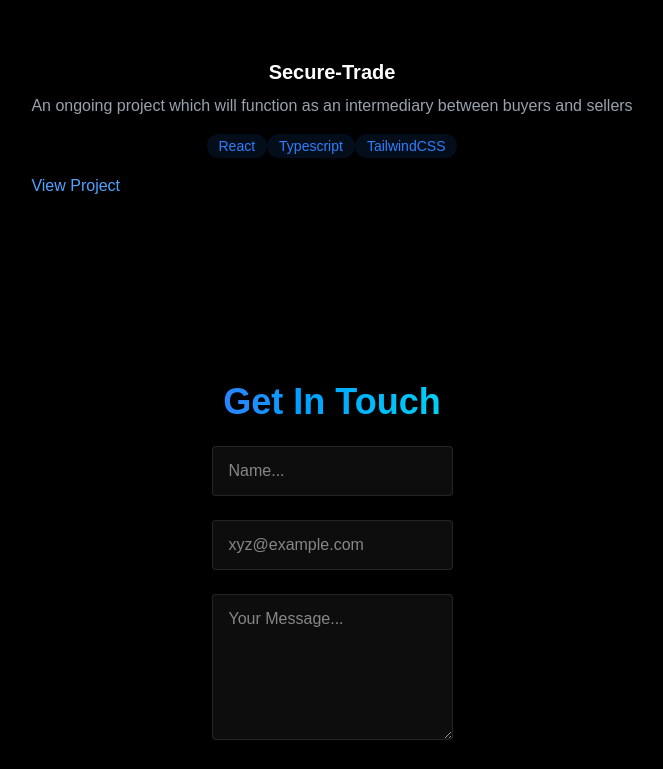
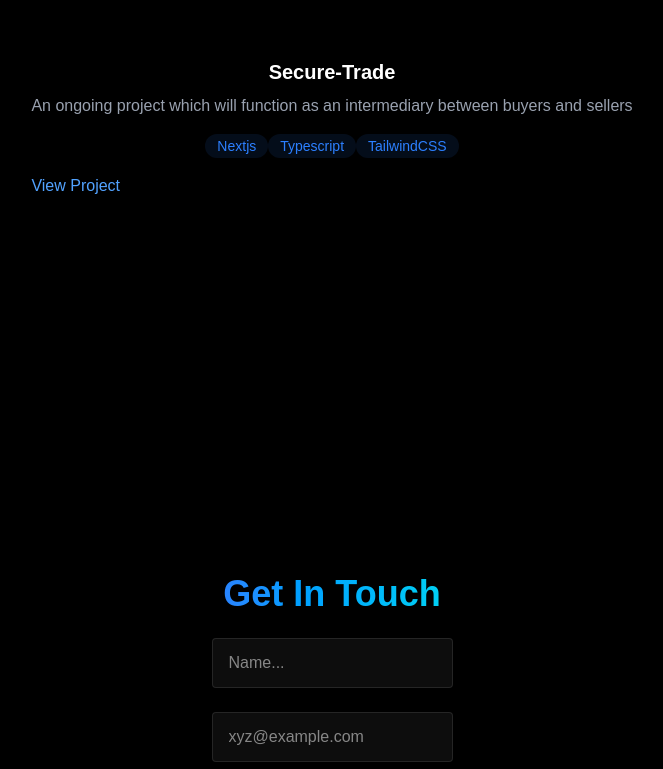
Before and after one commit to renton-hash/New_Portfolio, a React (Vite) app: page / in a window 1280 px wide. Shown: the part 2500-3269 px from the top of the page, without its empty margins (308-971 px from the left). Built offline with nearby package versions, Linux system fonts and the light colour scheme.

Commit message:
Ghen Ghen Pressing

```diff
--- a/index.html
+++ b/index.html
@@ -2,7 +2,6 @@
 <html lang="en">
   <head>
     <meta charset="UTF-8" />
-
     <meta name="viewport" content="width=device-width, initial-scale=1.0" />
     <title>TonyStack</title>
   </head>
--- a/src/Components/Sections/About.jsx
+++ b/src/Components/Sections/About.jsx
@@ -3,6 +3,7 @@
 
     const frontendSkills = [
             "React",
+            "Nextjs",
             "Typescript",
             "TailwindCSS",
             "WordPress",
--- a/src/Components/Sections/Contact.jsx
+++ b/src/Components/Sections/Contact.jsx
@@ -4,7 +4,7 @@
   return (
     <section
       id="contact"
-      className="min-h-screen flex items-center justify-center py-16 px-4 sm:px-6 -mt-48 lg:px-8 "
+      className="min-h-screen flex items-center justify-center py-16 px-4 sm:px-6 lg:px-8 "
     >
       <OnScroll>
         <div className="w-full max-w-md md:max-w-xl lg:max-w-2xl">
--- a/src/Components/Sections/Projects.jsx
+++ b/src/Components/Sections/Projects.jsx
@@ -49,7 +49,7 @@
     An ongoing project which will function as an intermediary between buyers and sellers
  </p>
     <div>
-        {["React", "Typescript", "TailwindCSS"].map((tech, key) => {
+        {["Nextjs", "Typescript", "TailwindCSS"].map((tech, key) => {
 
 return(
     <span
```
